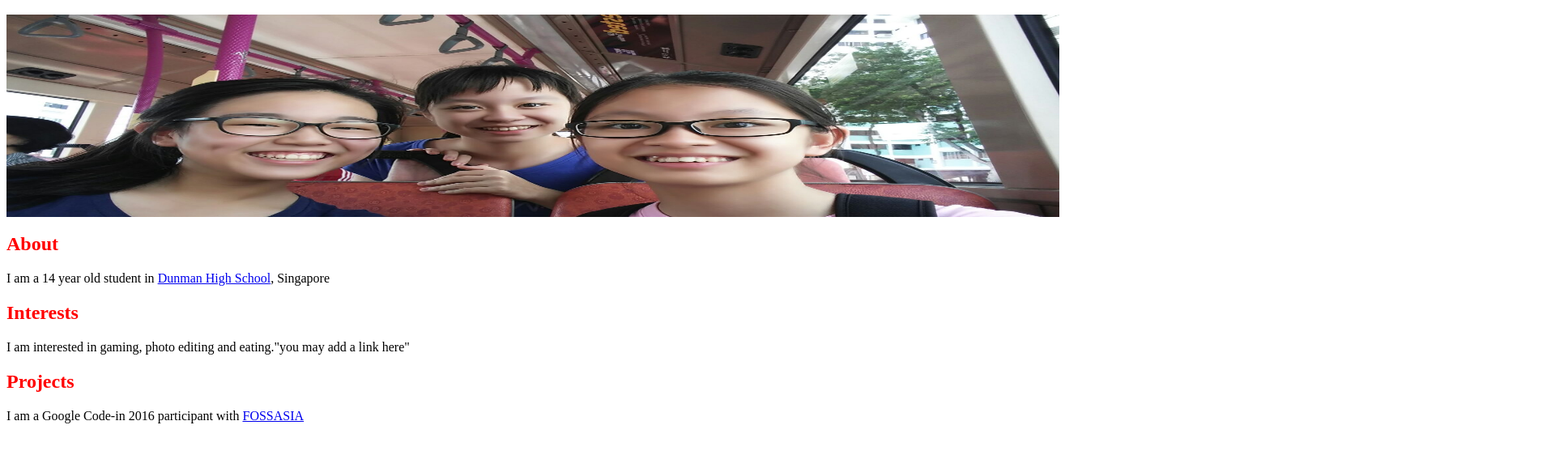
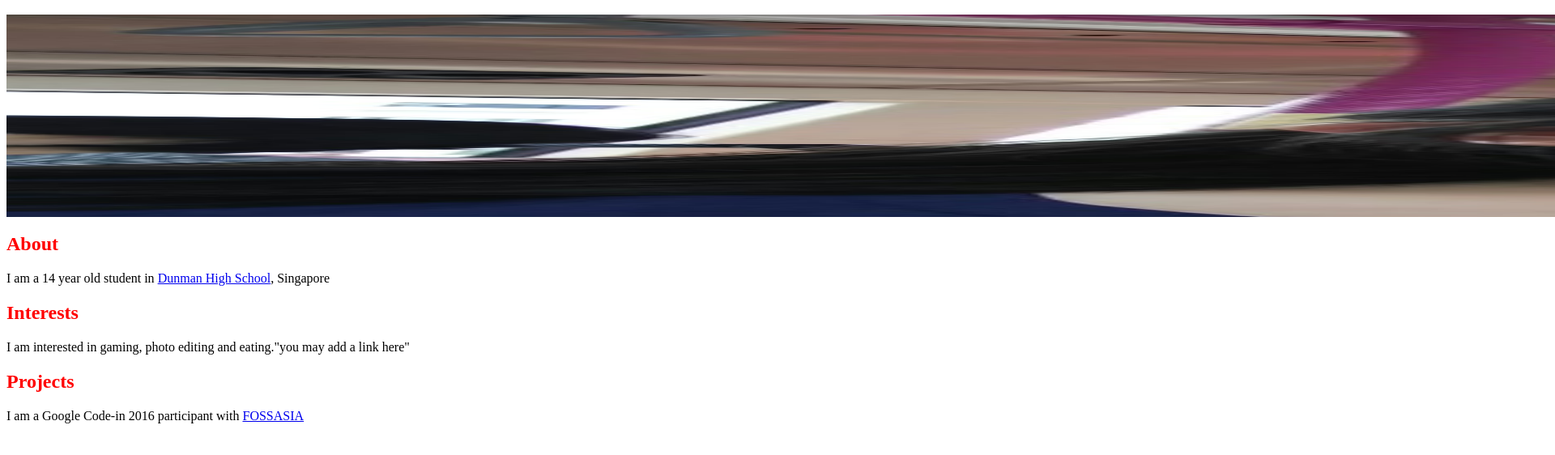
Before and after one commit to dhs17y2mokjinghuanfaith/dhs17y2mokjinghuanfaith.github.io, a plain HTML site: page index.html in a window 1280 px wide. Shown: the part 48-610 px from the top of the page at 81% size, 1920 px wide, since content can reach past the window. Drawn offline with Linux system fonts and the light colour scheme.

Commit message:
Update index.html

```diff
--- a/index.html
+++ b/index.html
@@ -5,7 +5,7 @@
   </head>
   <body>
 <h1>Welcome to my home</h1>
-    <img src="photo.jpg" width = 1300 px height = 250 px/>
+    <img src="photo.jpg" width = 13000 px height = 250 px/>
     <h2>About</h2>
     <p>I am a 14 year old student in <a href="http://dunmanhigh.moe.edu.sg/wp-content/uploads/website/index.html">Dunman High School</a>, Singapore</p>
     <h2>Interests</h2>
```
